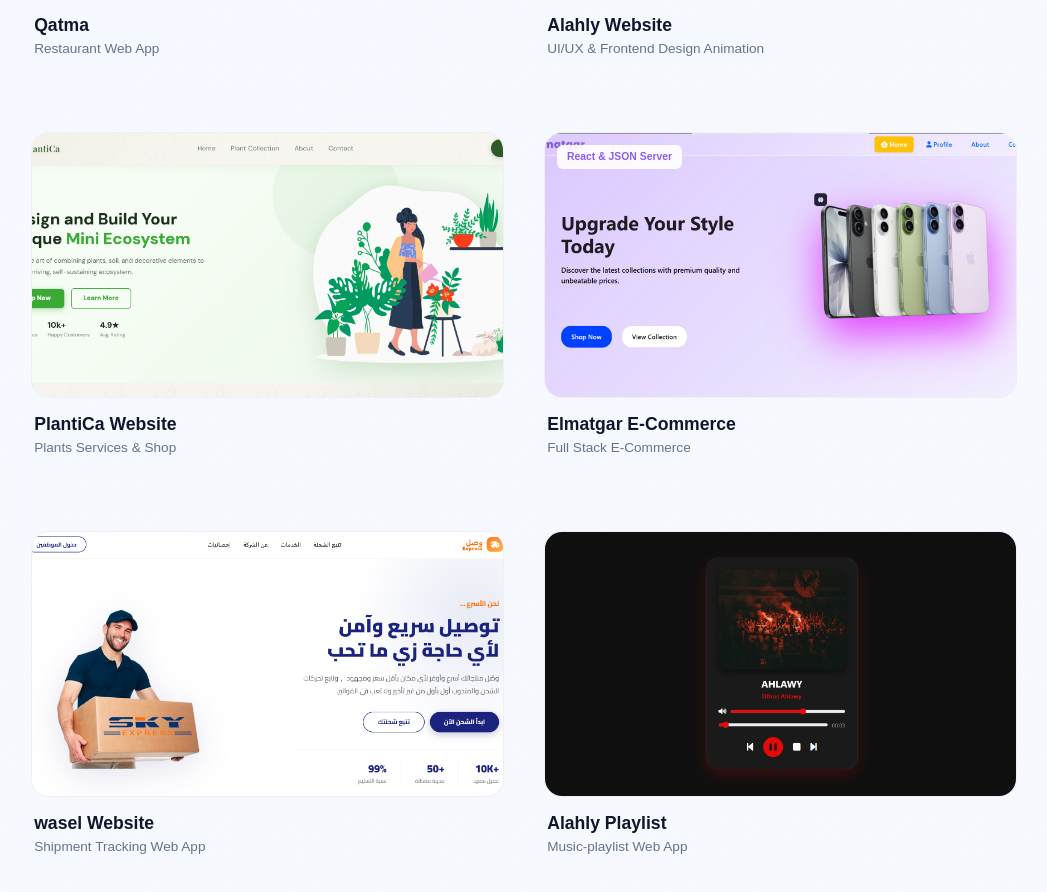
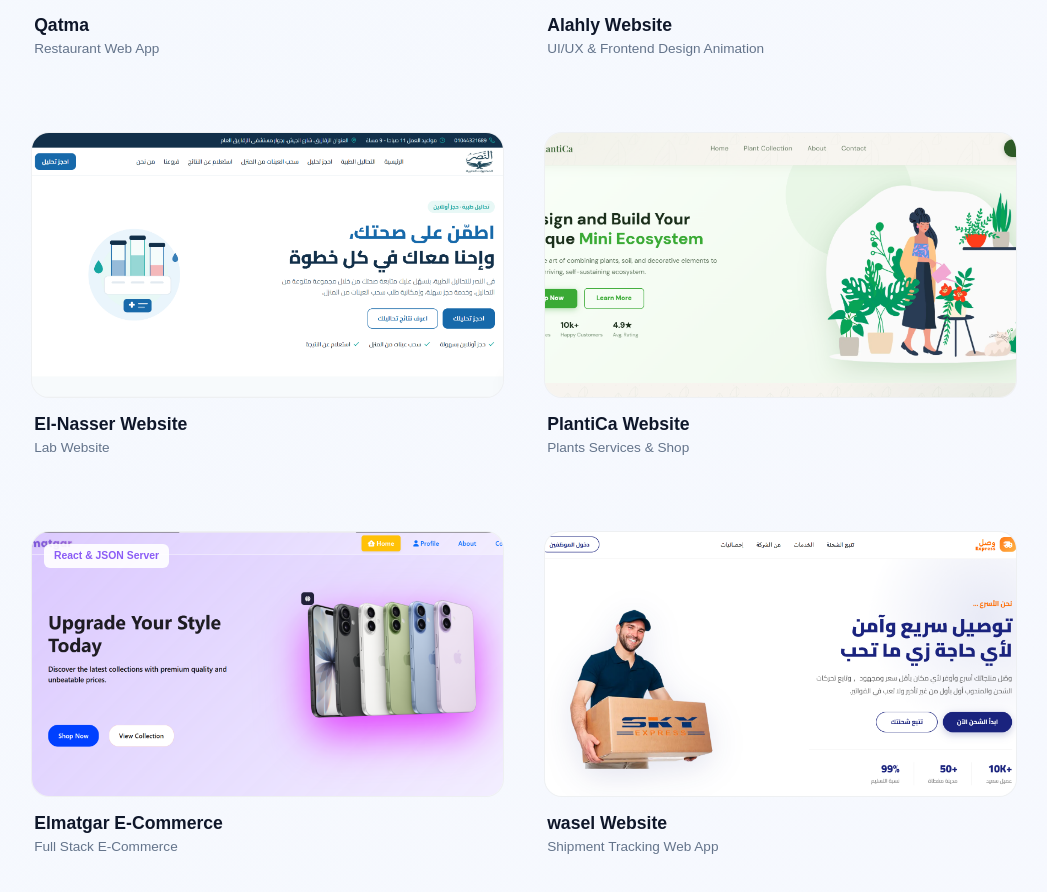
Before and after one commit to MOHAMED54353/My-Portfolio, a React (Vite) app: page / in a window 1280 px wide. Shown: the part 5204-6096 px from the top of the page, without its empty margins (116-1163 px from the left). Built offline with nearby package versions, Linux system fonts and the light colour scheme.

Commit message:
Add El-Nasser Website to projects list

```diff
--- a/src/Component/Projects.jsx
+++ b/src/Component/Projects.jsx
@@ -27,6 +27,7 @@ const Projects = () => {
         { title: "Athar", cat: "Fashion Wear Web App", img: "/athar.png", link: "https://athar-gules.vercel.app/" },
         { title: "Qatma", cat: "Restaurant Web App", img: "/Qatma.png", link: "https://qatma-seven.vercel.app/" },
         { title: "Alahly Website", cat: "UI/UX & Frontend Design Animation", img: "/Screenshot 2026-03-30 115019.png", link: "https://alahly-liart.vercel.app/" },
+        { title: "El-Nasser Website", cat: "Lab Website", img: "/elnasser.png", link: "https://el-nasser-lab.vercel.app/"},
         { title: "PlantiCa Website", cat: "Plants Services & Shop", img: "/pp.png", link: "https://plantica-pearl.vercel.app/" },
         { title: "Elmatgar E-Commerce", cat: "Full Stack E-Commerce", img: "/Screenshot 2026-03-30 120926.png", tech: "React & JSON Server" },
         { title: "wasel Website", cat: "Shipment Tracking Web App", img: "/wasel.png", link: "https://wsel-app.vercel.app/" },
```
Also changed, not shown: public/elnasser.png (added).
